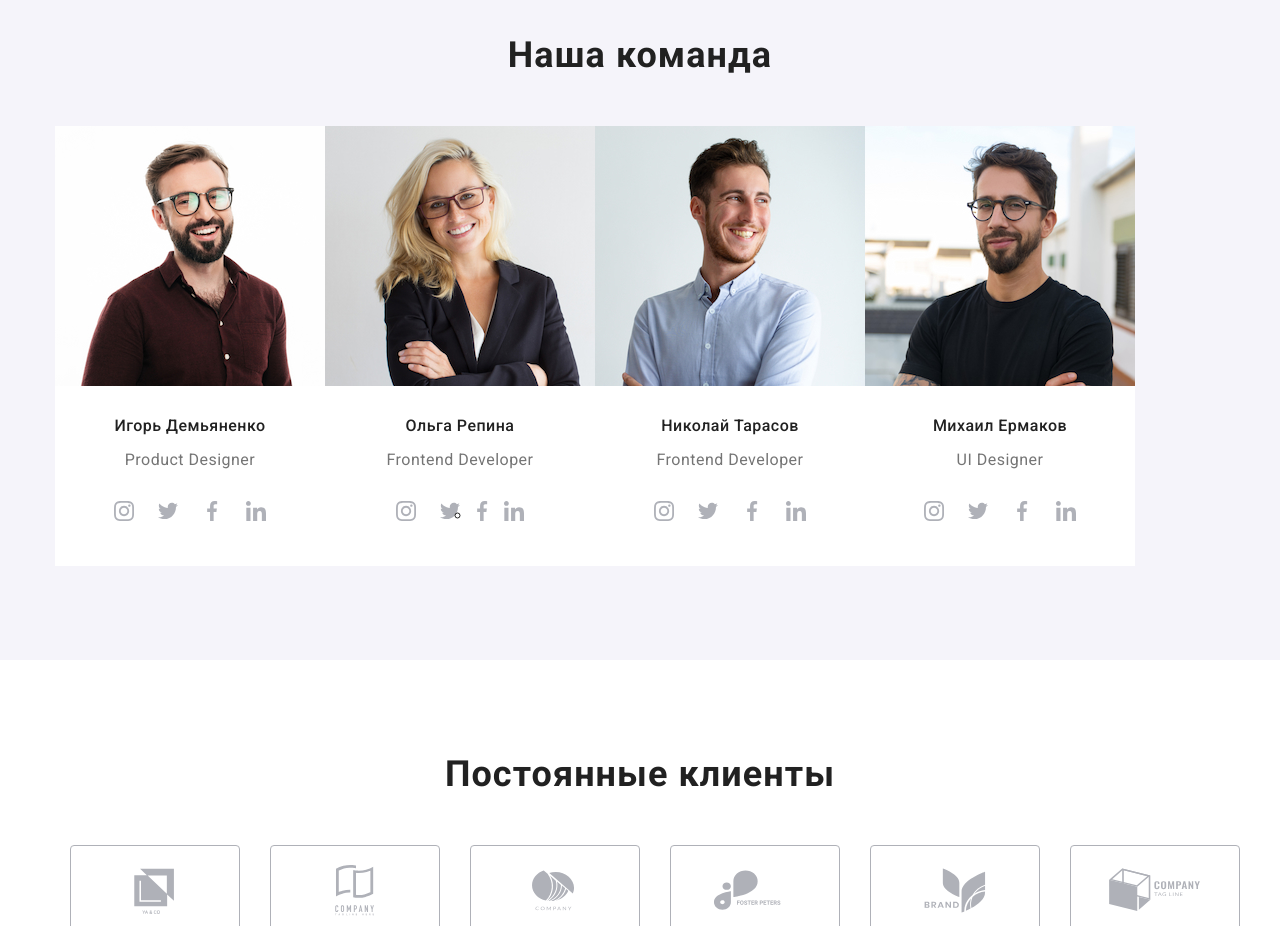
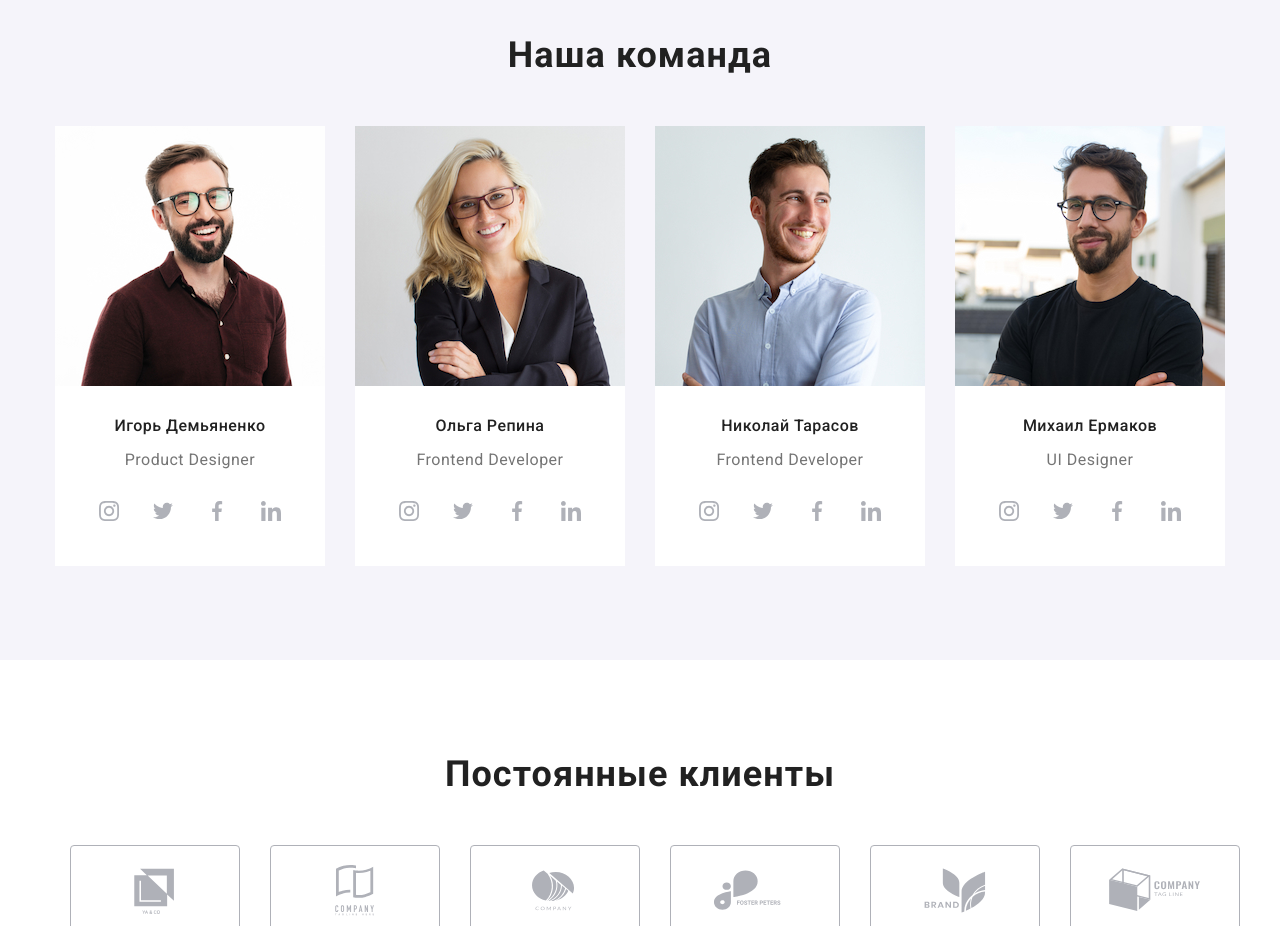
Before and after one commit to Khmeliuk/goit-markup-hw-07, a plain HTML site: page index.html in a window 1280 px wide. Shown: the part 1780-2706 px from the top of the page. Drawn offline with nearby package versions, Linux system fonts and the light colour scheme.

Commit message:
hot fisx

```diff
--- a/index.html
+++ b/index.html
@@ -149,32 +149,32 @@
             <div class="container">
                 <h2 class="section__title">Наша команда</h2>
                 <ul class="list our-team-list">
-                    <li class="__item">
+                    <li class="our-team-list__item">
 
                         <img src="./images/igor.jpg" alt="Игорь Демьяненко" width="270">
                         <div>
-                            <h3 class="__title">Игорь Демьяненко</h3>
-                            <p class="__paragraph">Product Designer</p>
+                            <h3 class="ourtaem-section__title">Игорь Демьяненко</h3>
+                            <p class="our-team-list__paragraph">Product Designer</p>
                             <ul class="contact">
-                                <li class="__social">
+                                <li class="our-team-list__social">
                                     <a href=" " class="our-team__icon"><svg class="" width="20" height="20">
                                             <use href="./images/sprite.svg#icon-instagram-2"> </use>
                                         </svg></a>
 
                                 </li>
-                                <li class="__social">
+                                <li class="our-team-list__social">
                                     <a href="" class="our-team__icon"> <svg class="" width="20" height="20">
                                             <use href="./images/sprite.svg#icon-twitter-1"></use>
                                         </svg></a>
 
                                 </li>
-                                <li class="__social">
+                                <li class="our-team-list__social">
                                     <a href="" class="our-team__icon"> <svg class="" width="20" height="20">
                                             <use href="./images/sprite.svg#icon-facebook-1"></use>
                                         </svg></a>
 
                                 </li>
-                                <li class="__social">
+                                <li class="our-team-list__social">
                                     <a href="" class="our-team__icon"><svg class="" width="20" height="20">
                                             <use href="./images/sprite.svg#icon-linkedin-1"></use>
                                         </svg></a>
@@ -185,31 +185,31 @@
 
 
                     </li>
-                    <li class="__item">
+                    <li class="our-team-list__item">
 
                         <img src="./images/olga.jpg" alt="Ольга Репина" width="270">
-                        <h3 class="__title">Ольга Репина</h3>
-                        <p class="__paragraph">Frontend Developer</p>
+                        <h3 class="ourtaem-section__title">Ольга Репина</h3>
+                        <p class="our-team-list__paragraph">Frontend Developer</p>
                         <ul class="contact">
-                            <li class="__social">
+                            <li class="our-team-list__social">
                                 <a href=" " class="our-team__icon"><svg class="" width="20" height="20">
                                         <use href="./images/sprite.svg#icon-instagram-2"> </use>
                                     </svg></a>
 
                             </li>
-                            <li class="__social">
+                            <li class="our-team-list__social">
                                 <a href="" class="our-team__icon"> <svg class="" width="20" height="20">
                                         <use href="./images/sprite.svg#icon-twitter-1"></use>
                                     </svg></a>
 
                             </li>
-                            <li class="our-team__social">
+                            <li class="our-team-list__social">
                                 <a href="" class="our-team__icon"> <svg class="" width="20" height="20">
                                         <use href="./images/sprite.svg#icon-facebook-1"></use>
                                     </svg></a>
 
                             </li>
-                            <li class="__social">
+                            <li class="our-team-list__social">
                                 <a href="" class="our-team__icon"><svg class="" width="20" height="20">
                                         <use href="./images/sprite.svg#icon-linkedin-1"></use>
                                     </svg></a>
@@ -218,31 +218,31 @@
                         </ul>
 
                     </li>
-                    <li class="__item">
+                    <li class="our-team-list__item">
 
                         <img src="./images/nikolay.jpg" alt="Николай Тарасов" width="270">
-                        <h3 class="__title">Николай Тарасов</h3>
-                        <p class="__paragraph">Frontend Developer</p>
+                        <h3 class="ourtaem-section__title">Николай Тарасов</h3>
+                        <p class="our-team-list__paragraph">Frontend Developer</p>
                         <ul class="contact list">
-                            <li class="__social">
+                            <li class="our-team-list__social">
                                 <a href=" " class="our-team__icon"><svg class="" width="20" height="20">
                                         <use href="./images/sprite.svg#icon-instagram-2"> </use>
                                     </svg></a>
 
                             </li>
-                            <li class="__social">
+                            <li class="our-team-list__social">
                                 <a href="" class="our-team__icon"> <svg class="" width="20" height="20">
                                         <use href="./images/sprite.svg#icon-twitter-1"></use>
                                     </svg></a>
 
                             </li>
-                            <li class="__social">
+                            <li class="our-team-list__social">
                                 <a href="" class="our-team__icon"> <svg class="" width="20" height="20">
                                         <use href="./images/sprite.svg#icon-facebook-1"></use>
                                     </svg></a>
 
                             </li>
-                            <li class="__social">
+                            <li class="our-team-list__social">
                                 <a href="" class="our-team__icon"><svg class="" width="20" height="20">
                                         <use href="./images/sprite.svg#icon-linkedin-1"></use>
                                     </svg></a>
@@ -252,31 +252,31 @@
 
 
                     </li>
-                    <li class="__item">
+                    <li class="our-team-list__item">
 
                         <img src="./images/mihail.jpg" alt="Михаил Ермаков" width="270">
-                        <h3 class="__title">Михаил Ермаков</h3>
-                        <p class="__paragraph">UI Designer</p>
+                        <h3 class="ourtaem-section__title">Михаил Ермаков</h3>
+                        <p class="our-team-list__paragraph">UI Designer</p>
                         <ul class="contact">
-                            <li class="__social">
+                            <li class="our-team-list__social">
                                 <a href=" " class="our-team__icon"><svg class="" width="20" height="20">
                                         <use href="./images/sprite.svg#icon-instagram-2"> </use>
                                     </svg></a>
 
                             </li>
-                            <li class="__social">
+                            <li class="our-team-list__social">
                                 <a href="" class="our-team__icon"> <svg class="" width="20" height="20">
                                         <use href="./images/sprite.svg#icon-twitter-1"></use>
                                     </svg></a>
 
                             </li>
-                            <li class="__social">
+                            <li class="our-team-list__social">
                                 <a href="" class="our-team__icon"> <svg class="" width="20" height="20">
                                         <use href="./images/sprite.svg#icon-facebook-1"></use>
                                     </svg></a>
 
                             </li>
-                            <li class="__social">
+                            <li class="our-team-list__social">
                                 <a href="" class="our-team__icon"><svg class="" width="20" height="20">
                                         <use href="./images/sprite.svg#icon-linkedin-1"></use>
                                     </svg></a>
--- a/sass/layout/_our-team.scss
+++ b/sass/layout/_our-team.scss
@@ -1,6 +1,6 @@
 .ourtaem-section {
   background-color: $our-team-bg;
-  & .__title {
+  &__title {
     font-weight: 500;
     font-size: 16px;
     line-height: 1.19;
@@ -13,13 +13,13 @@
 .our-team-list {
   display: flex;
   flex-basis: calc((100% / 4)-30px);
-  & .__item {
+  &__item {
     background-color: $banner-color;
     & + & {
       margin-left: 30px;
     }
   }
-  & .__paragraph {
+  &__paragraph {
     font-size: 16px;
     line-height: 1.9;
     letter-spacing: 0.03em;
@@ -33,13 +33,13 @@
     align-items: center;
 
     border-radius: 50%;
-    & .__social {
+    .our-team-list__social {
       fill: $icon-color;
       height: 44px;
       width: 44px;
     }
   }
-  & .__social {
+  &__social {
     display: flex;
     align-content: center;
     justify-content: center;
```
Also changed, not shown: css/main.css, css/main.min.css, 2 other files.
